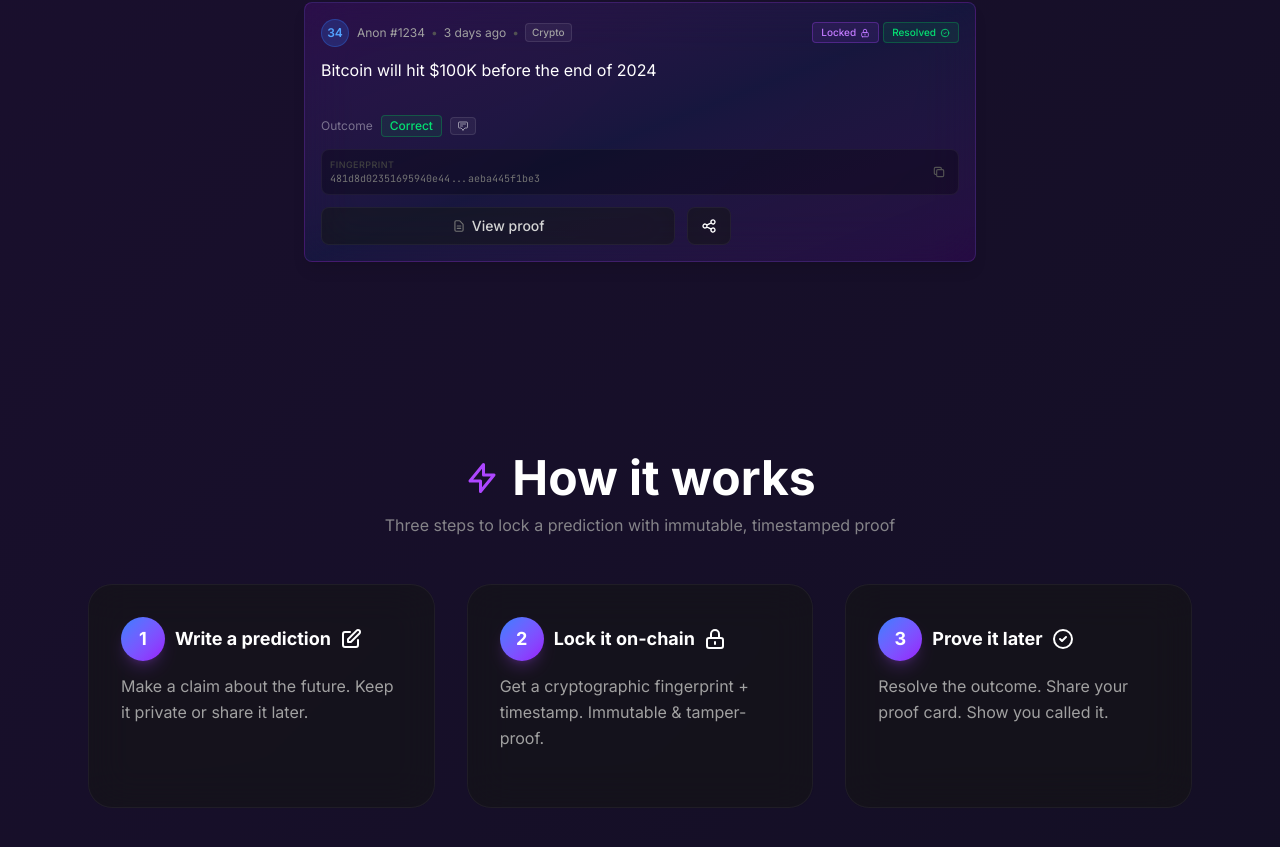
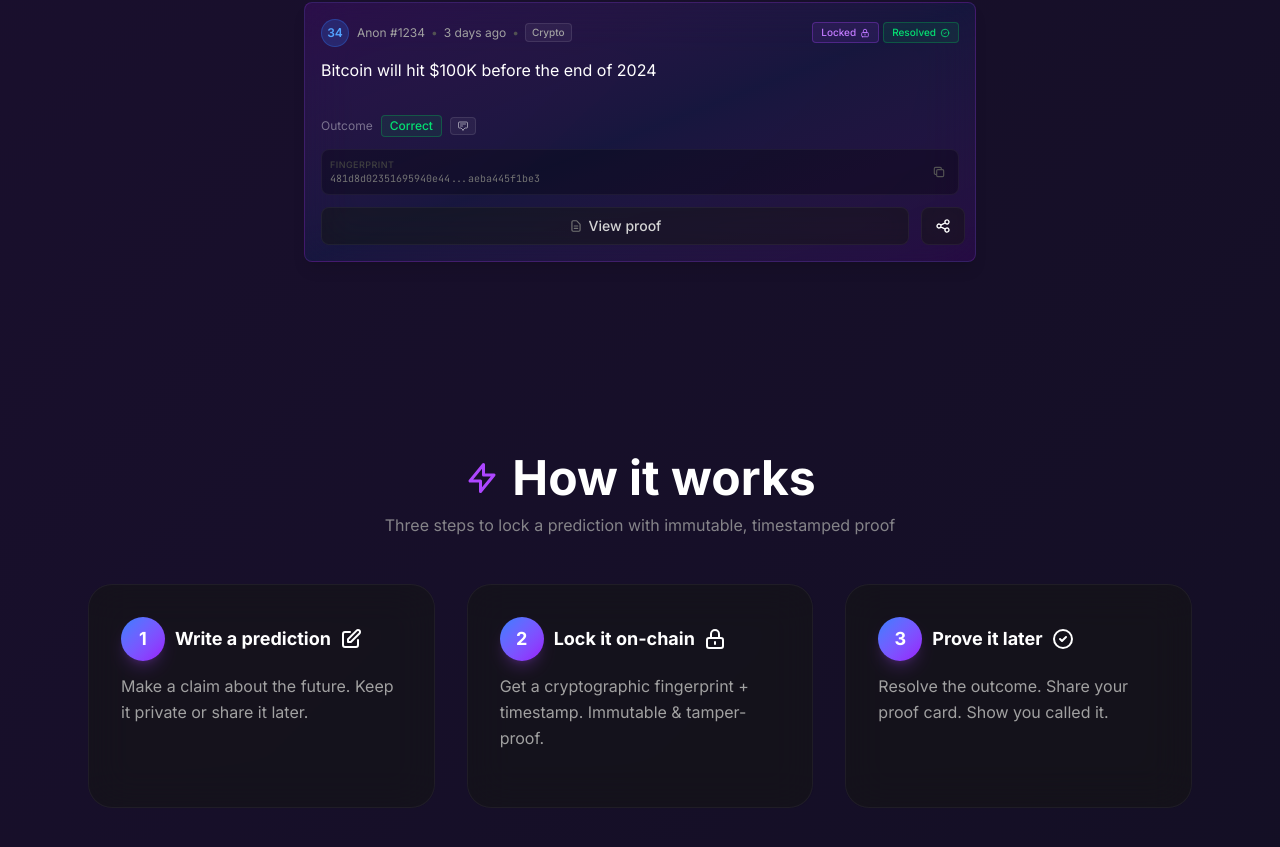
Before and after one commit to Boomchakalala/prooflocker, a Next.js app: page / in a window 1280 px wide. Shown: the part 899-1746 px from the top of the page. Built offline with nearby package versions, Linux system fonts and the light colour scheme; no server answers.

Commit message:
Sandbox autosave

```diff
--- a/src/components/PredictionCard.tsx
+++ b/src/components/PredictionCard.tsx
@@ -249,8 +249,8 @@ export default function PredictionCard({ prediction, currentUserId, onOutcomeUpd
         </div>
       </div>
 
-      {/* 6. ACTIONS ROW - Grid layout with emphasis on View proof */}
-      <div className="grid grid-cols-[1.6fr_1fr_38px] gap-3 items-stretch">
+      {/* 6. ACTIONS ROW - Grid layout adapts based on resolve button presence */}
+      <div className={`grid gap-3 items-stretch ${canResolve ? 'grid-cols-[1.6fr_1fr_38px]' : 'grid-cols-[1fr_38px]'}`}>
         {/* View proof button - Subtle inspect action */}
         <button
           onClick={(e) => {
```
